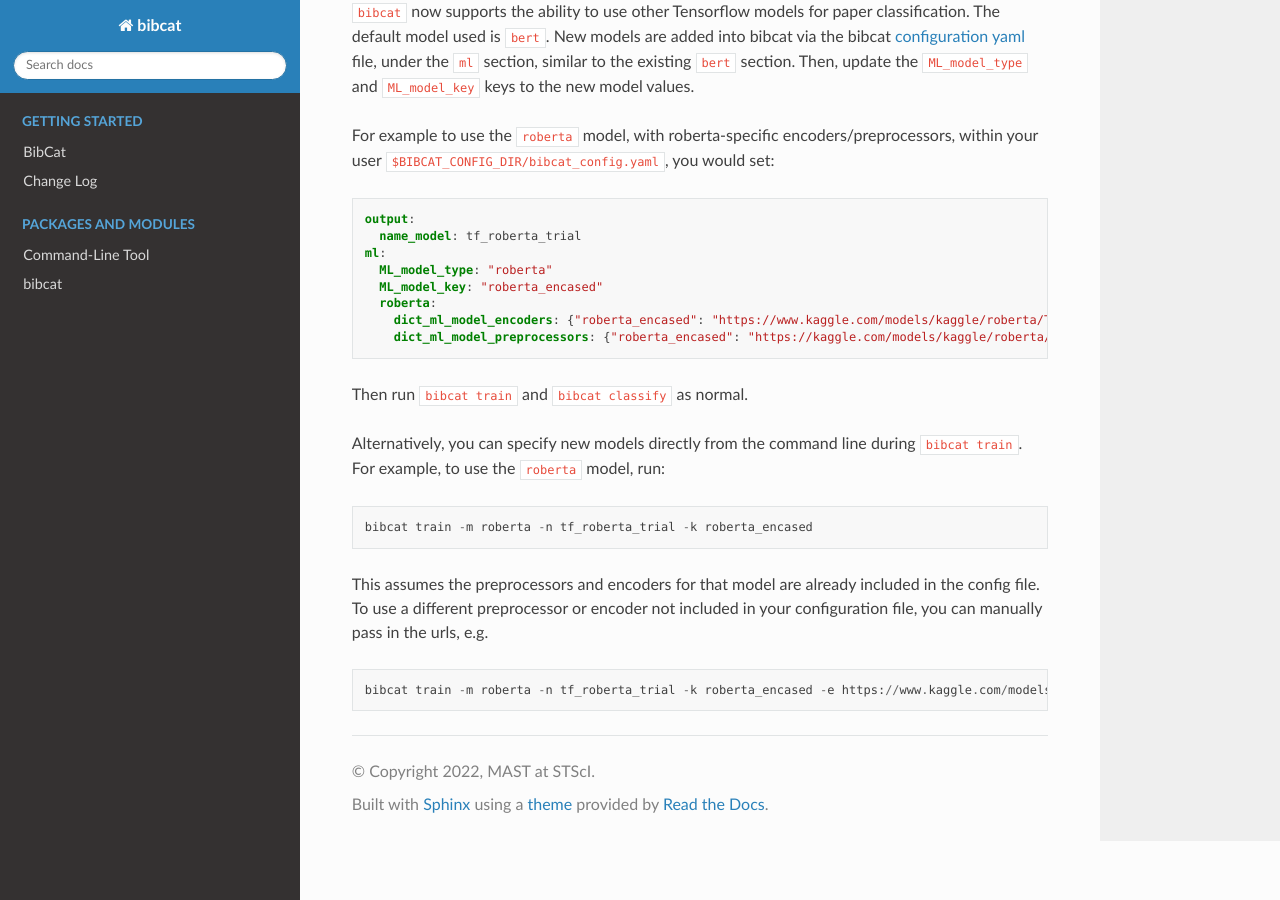
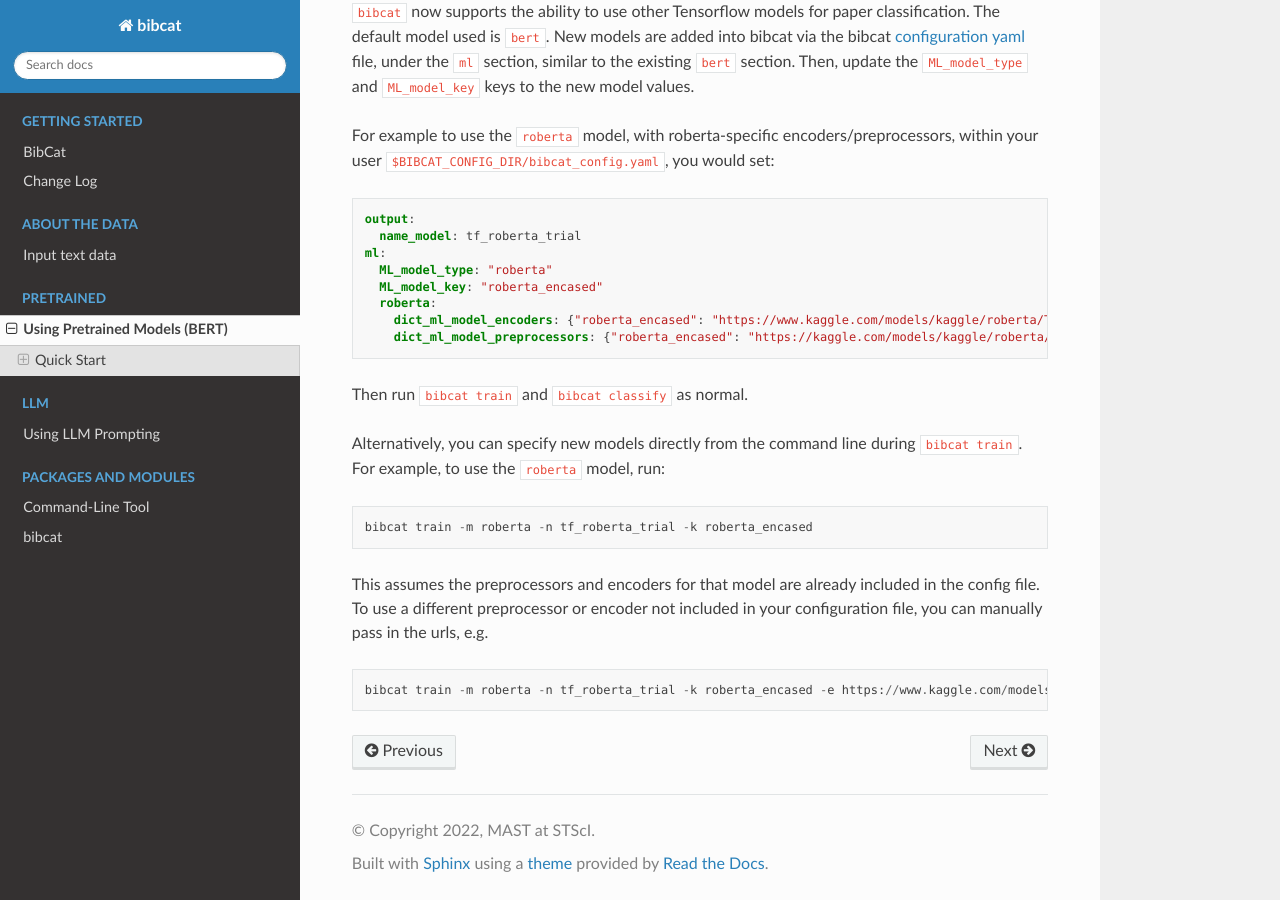
Before and after one commit to spacetelescope/bibcat, a Sphinx documentation site: the page built from docs/pretrained.md, in a window 1280 px wide and 900 px high, scrolled down 1085 px. Built offline with Sphinx 7.4.7 and the Read the Docs theme 3.1.0, drawn with Linux system fonts in a browser that asks for light colours; pages that are not in the unit, such as notebooks, are missing from menus; some of the changed lines change nothing that is shown.

Commit message:
some more updates

```diff
--- /dev/null
+++ b/docs/data_readme.rst
@@ -0,0 +1,29 @@
+Input text data
+===============
+
+This ``bibcat/data/`` contains scripts to build the input text data file, streamline the dataset, and partition the dataset into training, validation, and testing sets.
+
+Due to copyright and licensing issues, we are unable to provide the original full-text data. We assume that you have your own text file in JSON format.
+
+To construct the input text JSON file, you need two sets of data: a full-text dataset and its corresponding classified label data. For the MAST bibliography, we used the MAST Papertrack DB data for paper classification (with a label, papertype, per bibcode) and the ADS full-text data (a full text per bibcode). Both datasets should be in JSON format.
+
+The metadata keys for the MAST Papertrack data, the ADS full-text data, and the combined data are as follows. However, we only need the following keys from the ADS text metadata to construct the final input data: ["abstract", "author", "bibcode", "body", "keyword", "keyword_norm", "pubdate", "title"].
+
+- keys_papertext (from ADS):
+
+  ["bibcode", "abstract", "author", "bibstem", "identifier", "keyword",
+  "keyword_norm", "page", "pub", "pub_raw", "pubdate", "title", "volume",
+  "aff_canonical", "institution", "body"]
+- keys for papertrack (from MAST):
+-
+  ["bibcode", "searches":["search_key","ignored"], "class_missions":["bibcode","papertype"]]
+
+   where ``search_key`` refers to search mission names such as `HST`, or `Kepler`,
+          ``ignored`` indicates that the paper is not related to the search mission, and
+          ``papertype`` refers to its paper classification such as `science`, `datafinfluenced`, or `mention`.
+- The combined input data:
+  ["bibcode", "abstract", "author", "keyword", "keyword_norm", "pubdate", "title", "body",
+  "class_missions", "is_ignored_mission"]
+
+   where ``class_mssions`` refers to ``papertype`` for the search mission, and
+         ``is_igored_mission`` indicates that the paper is not related to the search mission.
--- a/docs/index.rst
+++ b/docs/index.rst
@@ -14,15 +14,21 @@ This is the documentation for BibCat.
 
 .. toctree::
    :maxdepth: 3
+   :caption: About the Data
+
+   data_readme
+
+.. toctree::
+   :maxdepth: 3
    :caption: Pretrained
 
-   PRETRAINED
+   pretrained
 
 .. toctree::
    :maxdepth: 3
    :caption: LLM
 
-   LLM
+   llm
 
 
 .. toctree::
```
Also changed, not shown: bibcat/data/README.rst (deleted).
